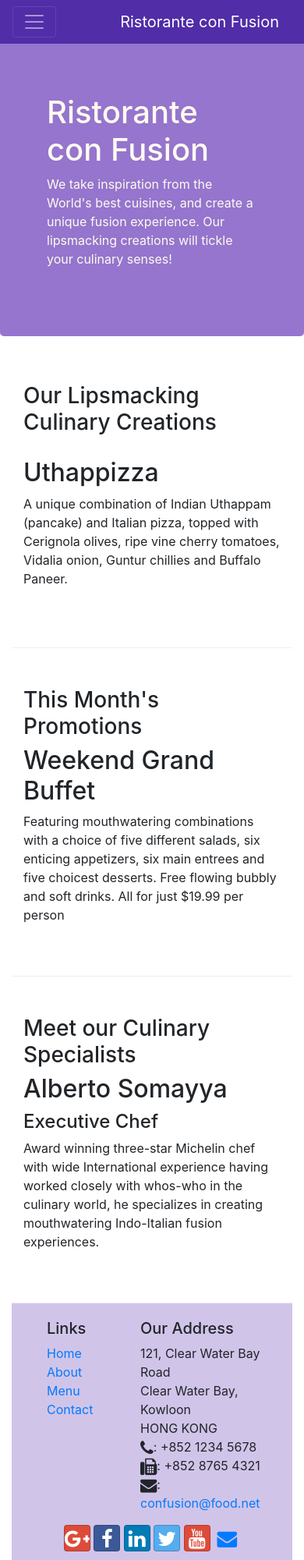
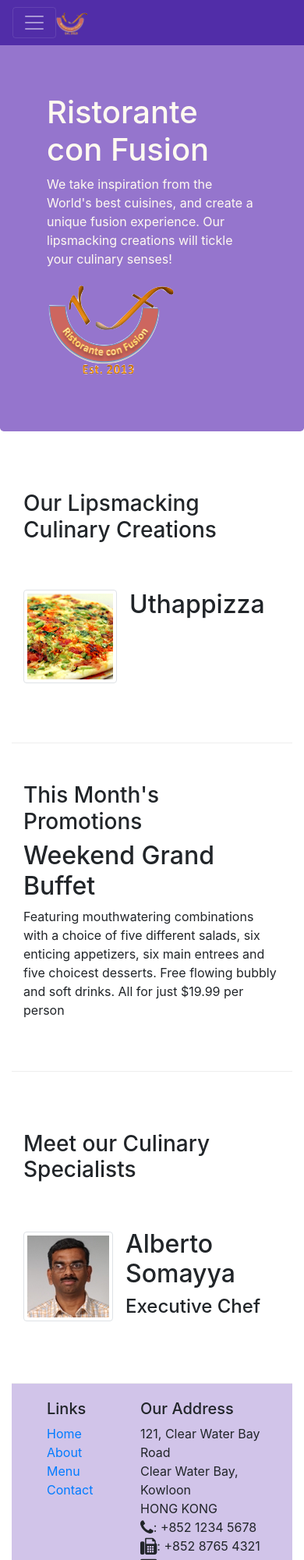
Before and after one commit to abhiabhinav98/conFusion, a website: page index.html in a window 390 px wide. Shown: the top 2000 px of the page at 78% size. Drawn offline with nearby package versions, Linux system fonts and the light colour scheme.

Commit message:
media image

```diff
--- a/index.html
+++ b/index.html
@@ -22,7 +22,7 @@
             <button class="navbar-toggler" type="button" data-toggle="collapse" data-target="#Navbar">
                 <span class="navbar-toggler-icon"></span>
             </button>
-            <a class="navbar-brand" href="#">Ristorante con Fusion</a>
+            <a class="navbar-brand mr-auto" href="#"><img src="img/logo.png" height="30" width=41></a>
             <div class="collapse navbar-collapse" id="Navbar">
                 <ul class="navbar-nav mr-auto">
                     <li class="nav-item active"><a class="nav-link" href="#"><span class="fa fa-home fa-lg"></span> Home</a></li>
@@ -37,11 +37,12 @@
     <header class="jumbotron">
         <div class="container">
             <div class="row row-header">
-                <div class="col-12 col-sm-8">
+                <div class="col-12 col-sm-6">
                     <h1>Ristorante con Fusion</h1>
                     <p>We take inspiration from the World's best cuisines, and create a unique fusion experience. Our lipsmacking creations will tickle your culinary senses!</p>
                 </div>
-                <div class="col-12 col-sm">
+                <div class="col-12 col-sm align-self-center">
+                    <img src="img/logo.png" class="img-fluid">
                 </div>
             </div>
         </div>
@@ -53,8 +54,13 @@
                 <h3>Our Lipsmacking Culinary Creations</h3>
             </div>
             <div class="col col-sm order-sm-first col-md">
-                <h2>Uthappizza</h2>
-                <p>A unique combination of Indian Uthappam (pancake) and Italian pizza, topped with Cerignola olives, ripe vine cherry tomatoes, Vidalia onion, Guntur chillies and Buffalo Paneer.</p>
+                <div class="media">
+                    <img class="d-flex mr-3 img-thumbnail align-self-center" src="img/uthappizza.png" alt="uthappizza">
+                    <div class="media-body">
+                        <h2 class="mt-0">Uthappizza</h2>
+                        <p class="d-none d-sm-block">A unique combination of Indian Uthappam (pancake) and Italian pizza, topped with Cerignola olives, ripe vine cherry tomatoes, Vidalia onion, Guntur chillies and Buffalo Paneer.</p>
+                    </div>
+                    </div>
             </div>
         </div>
 
@@ -74,11 +80,18 @@
                 <h3>Meet our Culinary Specialists</h3>
             </div>
             <div class="col col-sm order-sm-first col-md">
-                <h2>Alberto Somayya</h2>
-                <h4>Executive Chef</h4>
-                <p>Award winning three-star Michelin chef with wide International experience having worked closely with whos-who in the culinary world, he specializes in creating mouthwatering Indo-Italian fusion experiences. </p>
+                <div class="media">
+                    <img class="d-flex mr-3 img-thumbnail align-self-center" src="img/alberto.png" alt="alberto">
+                    <div class="media-body">
+                        <h2 class="mt-0">Alberto Somayya</h2>
+                        <h4>Executive Chef</h4>
+                         <p class="d-none d-sm-block">Award winning three-star Michelin chef with wide International experience having worked closely with whos-who in the culinary world, he specializes in creating mouthwatering Indo-Italian fusion experiences. </p>
+                    </div>
+                </div>
             </div>
         </div>
+
+
     </div>
 
     <footer>
```
Also changed, not shown: aboutus.html (+4 -3 lines), contactus.html (+3 -2 lines), img/alberto.png (added), img/buffet.png (added), img/logo.png (added), img/uthappizza.png (added), 1 other file.
